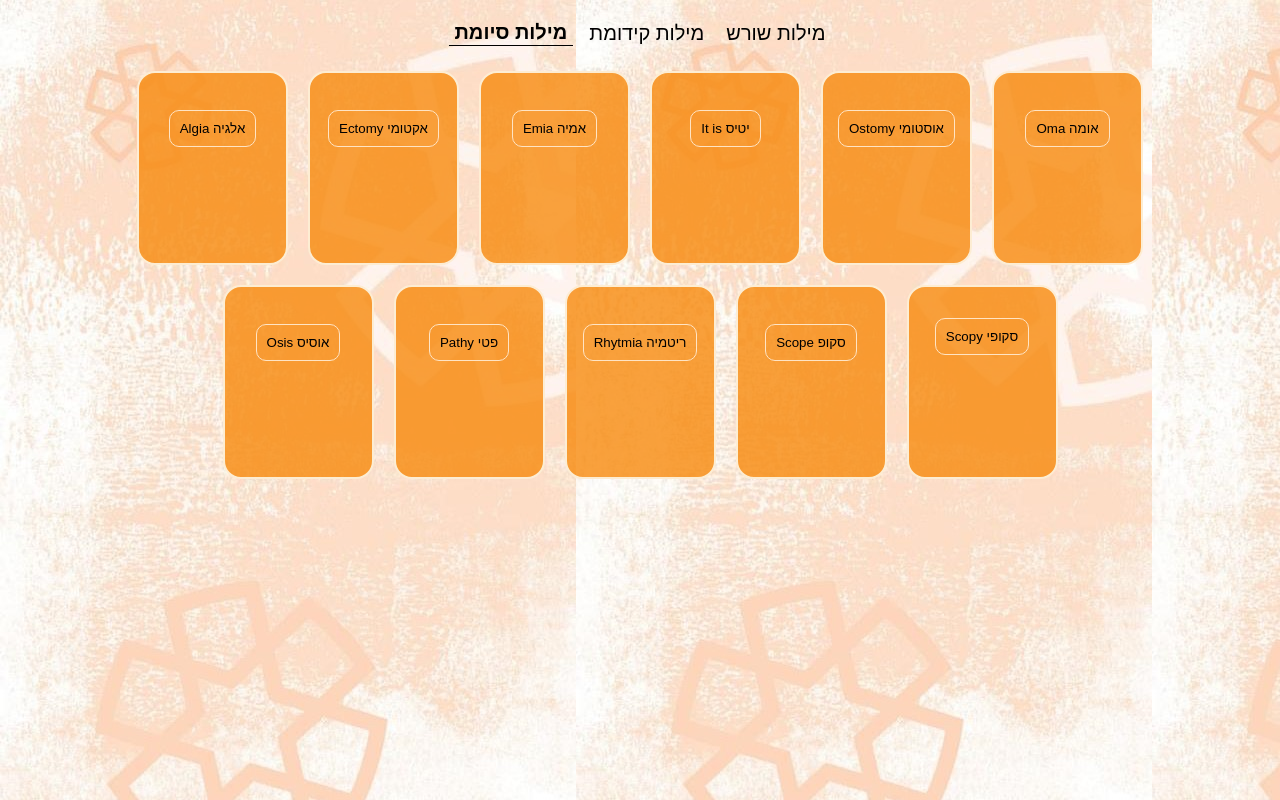
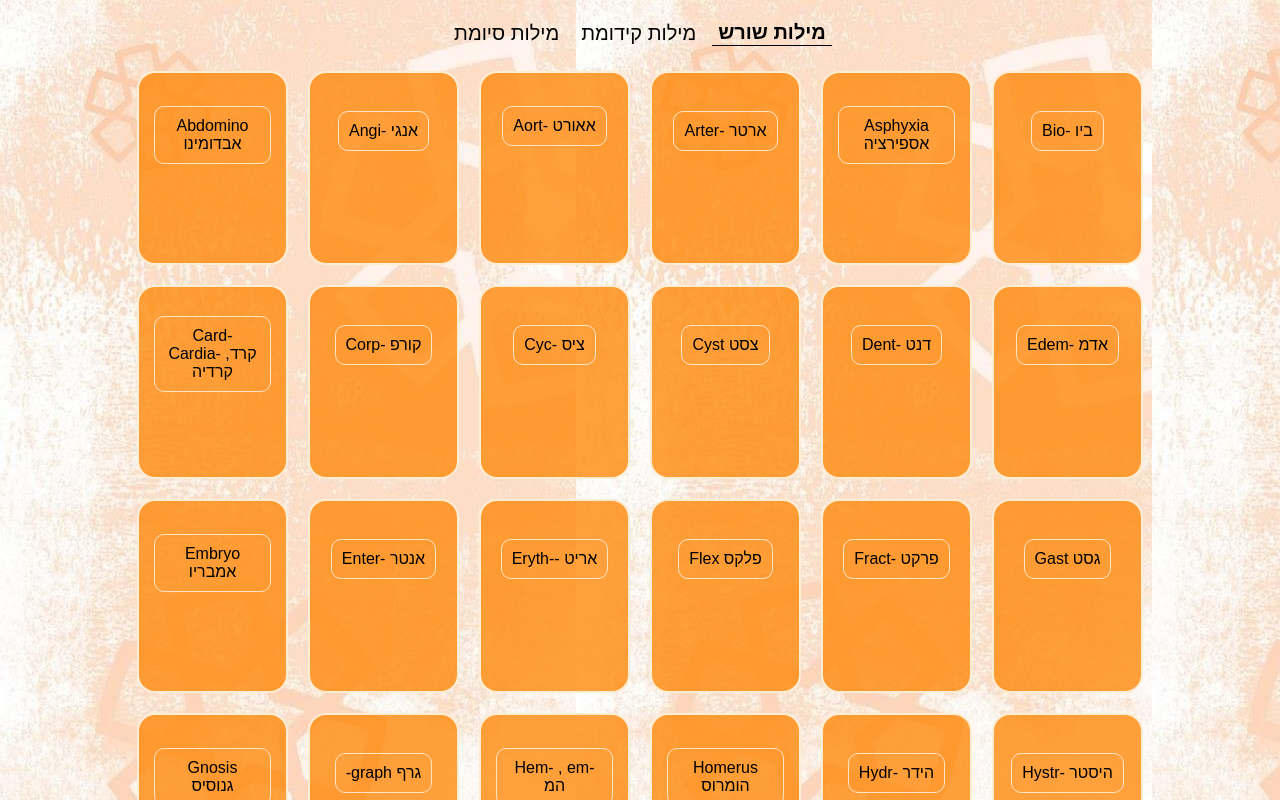
Before and after one commit to taltl/medical-terminology-practice, a React (Create React App) app: page / in a window 1280 px wide. Shown: the top 800 px of the page. Built offline with nearby package versions, Linux system fonts and the light colour scheme.

Commit message:
change text style in card and iinit tab

```diff
--- a/src/components/card/card.css
+++ b/src/components/card/card.css
@@ -9,17 +9,22 @@
   align-items: center;
   padding: 15px;
   justify-content: space-around;
-  background-color: rgba(248, 138, 13, 0.8);
+  background-color: rgba(255, 138, 13, 0.8);
   border-radius: 18px;
   border: 2px rgb(253, 237, 211) solid;
+  font-weight: 500;
+  text-align: center;
+  font-size: 15px;
 }
 
 .english{
     border-radius: 10px;
-    /* border-color: bisque; */
     background-color: transparent;
     padding: 10px;
     border: 1px solid bisque;
+    font-weight: 500;
+    text-align: center;
+    font-size: 16px;
 }
 
 /* .english :hover{
--- a/src/components/tabsContainer/TabsContainer.tsx
+++ b/src/components/tabsContainer/TabsContainer.tsx
@@ -137,7 +137,7 @@ const sufixWords = [
 const cards = [sufixWords, prefixWords, sourceWordsCards];
 
 const TabsContainer: React.FC<{}> = () => {
-  const [selectTab, setSelectTab] = useState<number>(0);
+  const [selectTab, setSelectTab] = useState<number>(2);
 
   return (
     <div>
```
